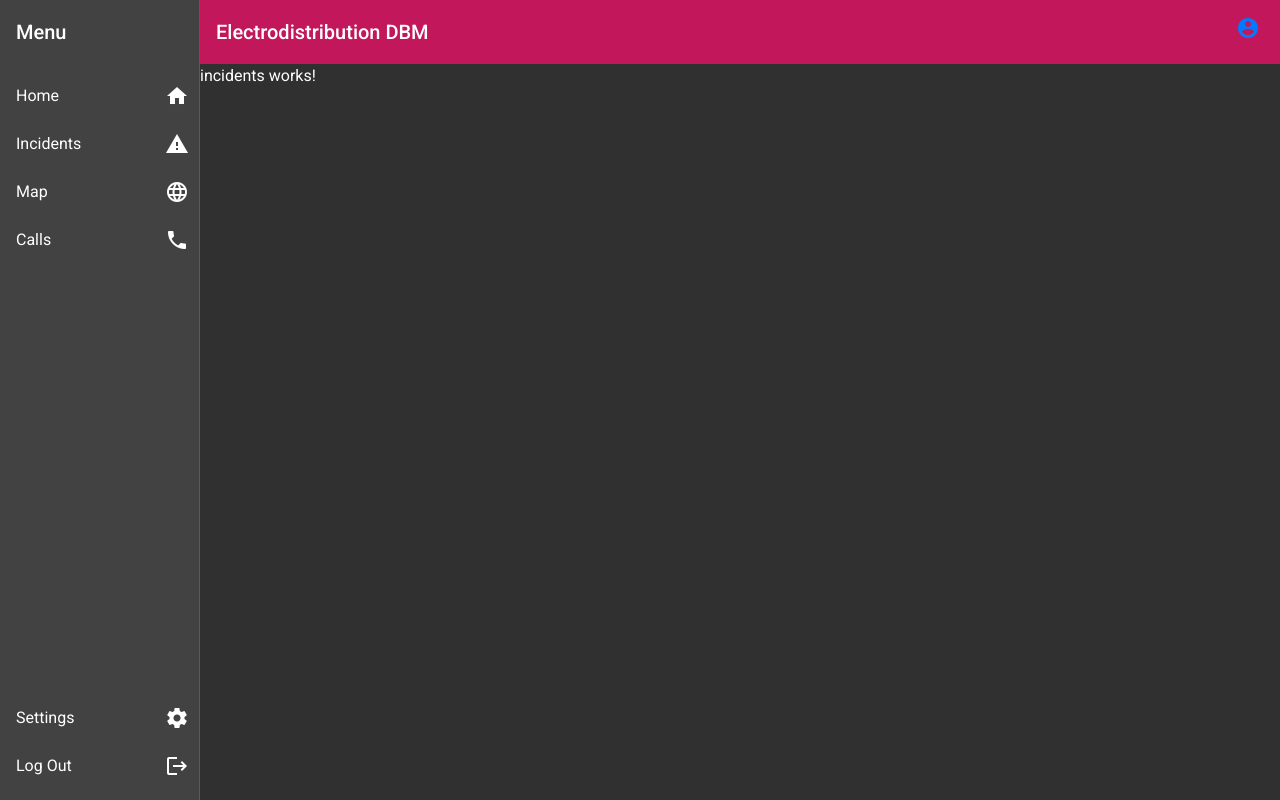
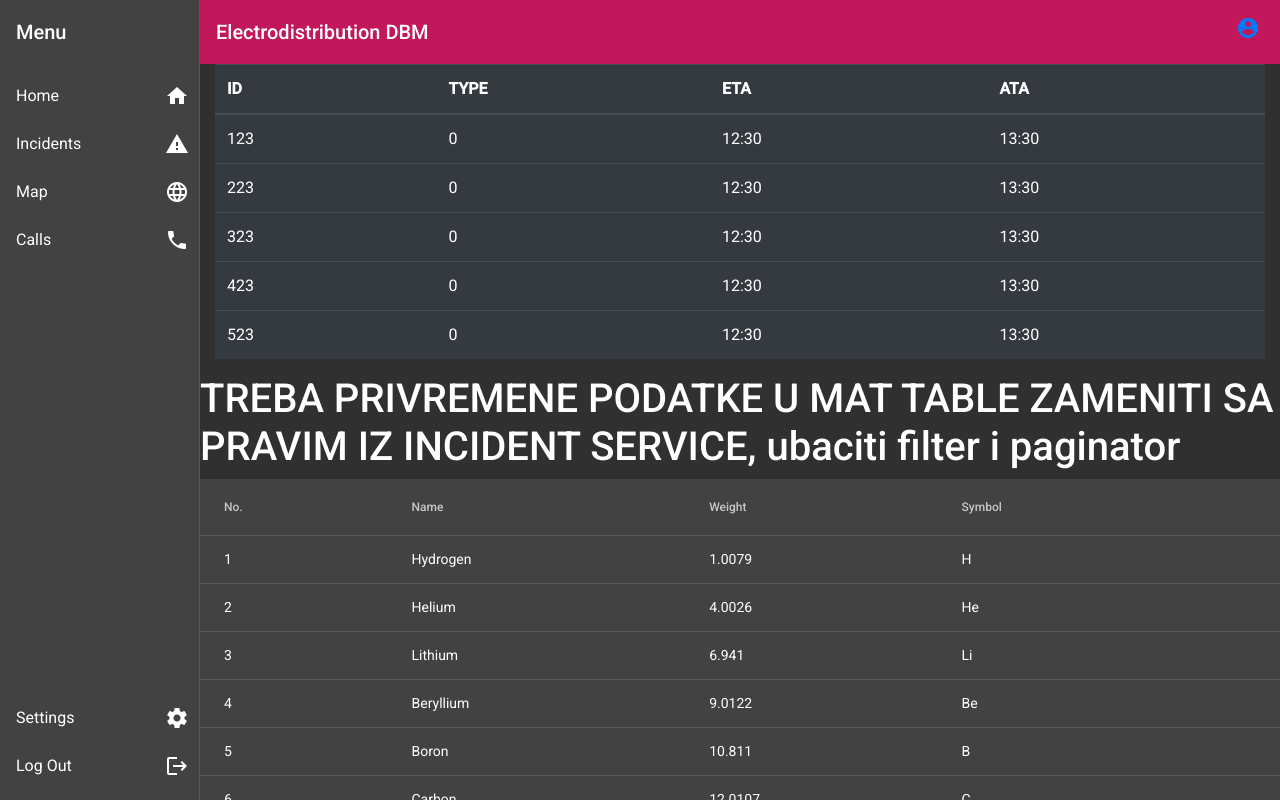
Before and after one commit to VDusanV/Web2Project, an Angular app in the folder electrodistribution-app/: page /incidents in a window 1280 px wide. Built offline with nearby package versions, Linux system fonts and the light colour scheme.

Commit message:
Add incident table.

```diff
--- a/electrodistribution-app/src/app/incidents/incidents.component.css
+++ b/electrodistribution-app/src/app/incidents/incidents.component.css
@@ -0,0 +1,3 @@
+table {
+    width: 100%;
+  }
--- a/electrodistribution-app/src/app/incidents/incidents.component.html
+++ b/electrodistribution-app/src/app/incidents/incidents.component.html
@@ -1,3 +1,54 @@
-<p>
-  incidents works!
-</p>
+<div class="container">
+  <table class="table table-dark">
+    <thead class="thead-dark">
+      <tr>
+          <th scope="col">ID</th>
+          <th scope="col">TYPE</th>
+          <th scope="col">ETA</th>
+          <th scope="col">ATA</th>
+      </tr>
+  </thead>
+  <tbody>
+    <tr *ngFor="let incident of allIncidents">
+      <td>{{incident.id}}</td>
+      <td>{{incident.typeOfInc.toString()}}</td>
+      <td>{{incident.eta}}</td>
+      <td>{{incident.ata}}</td>
+
+    </tr>
+  </tbody>
+  </table>
+</div>
+<h1>TREBA PRIVREMENE PODATKE U MAT TABLE ZAMENITI SA PRAVIM IZ INCIDENT SERVICE, ubaciti filter i paginator</h1>
+<table mat-table [dataSource]="dataSource" class="mat-elevation-z8">
+
+  <!--- Note that these columns can be defined in any order.
+        The actual rendered columns are set as a property on the row definition" -->
+
+  <!-- Position Column -->
+  <ng-container matColumnDef="position">
+    <th mat-header-cell *matHeaderCellDef> No. </th>
+    <td mat-cell *matCellDef="let element"> {{element.position}} </td>
+  </ng-container>
+
+  <!-- Name Column -->
+  <ng-container matColumnDef="name">
+    <th mat-header-cell *matHeaderCellDef> Name </th>
+    <td mat-cell *matCellDef="let element"> {{element.name}} </td>
+  </ng-container>
+
+  <!-- Weight Column -->
+  <ng-container matColumnDef="weight">
+    <th mat-header-cell *matHeaderCellDef> Weight </th>
+    <td mat-cell *matCellDef="let element"> {{element.weight}} </td>
+  </ng-container>
+
+  <!-- Symbol Column -->
+  <ng-container matColumnDef="symbol">
+    <th mat-header-cell *matHeaderCellDef> Symbol </th>
+    <td mat-cell *matCellDef="let element"> {{element.symbol}} </td>
+  </ng-container>
+
+  <tr mat-header-row *matHeaderRowDef="displayedColumns"></tr>
+  <tr mat-row *matRowDef="let row; columns: displayedColumns;"></tr>
+</table>
--- a/electrodistribution-app/src/app/incidents/incidents.component.ts
+++ b/electrodistribution-app/src/app/incidents/incidents.component.ts
@@ -1,15 +1,44 @@
 import { Component, OnInit } from '@angular/core';
+import { Incident } from '../entities/incident';
+import { IncidentService } from '../services/incident-service/incident.service';
+
+
+export interface PeriodicElement {
+  name: string;
+  position: number;
+  weight: number;
+  symbol: string;
+}
+
+const ELEMENT_DATA: PeriodicElement[] = [
+  {position: 1, name: 'Hydrogen', weight: 1.0079, symbol: 'H'},
+  {position: 2, name: 'Helium', weight: 4.0026, symbol: 'He'},
+  {position: 3, name: 'Lithium', weight: 6.941, symbol: 'Li'},
+  {position: 4, name: 'Beryllium', weight: 9.0122, symbol: 'Be'},
+  {position: 5, name: 'Boron', weight: 10.811, symbol: 'B'},
+  {position: 6, name: 'Carbon', weight: 12.0107, symbol: 'C'},
+  {position: 7, name: 'Nitrogen', weight: 14.0067, symbol: 'N'},
+  {position: 8, name: 'Oxygen', weight: 15.9994, symbol: 'O'},
+  {position: 9, name: 'Fluorine', weight: 18.9984, symbol: 'F'},
+  {position: 10, name: 'Neon', weight: 20.1797, symbol: 'Ne'},
+];
+
+
+
 
 @Component({
   selector: 'app-incidents',
   templateUrl: './incidents.component.html',
   styleUrls: ['./incidents.component.css']
 })
-export class IncidentsComponent implements OnInit {
+export class IncidentsComponent  {
 
-  constructor() { }
+  allIncidents: Array<Incident>;
+  displayedColumns: string[] = ['position', 'name', 'weight', 'symbol'];
+  dataSource = ELEMENT_DATA;
 
-  ngOnInit() {
+  constructor(private incidentService: IncidentService) {
+    this.allIncidents=incidentService.loadIncidents();
   }
 
 }
--- /dev/null
+++ b/electrodistribution-app/src/app/services/incident-service/incident.service.ts
@@ -0,0 +1,34 @@
+import { Injectable } from '@angular/core';
+import { IncidentType } from 'src/app/entities/enums/incident-type.enum';
+import { Incident } from 'src/app/entities/incident';
+
+@Injectable({
+  providedIn: 'root'
+})
+export class IncidentService {
+
+constructor() { }
+
+ loadIncidents(){
+   return this.mockedIncidents();
+ }
+
+ mockedIncidents(){
+   //iz ove funkcije dovlacimo sa servera podatke, ovo su samo fejk radi fronta
+   let allIncidents = new Array<Incident>();
+
+   const i1 = new Incident("123",IncidentType.Planned,1,false,"status1","12:30","13:30","30","15:00",10000,4,1000,"30.2.2021");
+   const i2 = new Incident("223",IncidentType.Planned,1,false,"status2","12:30","13:30","30","15:00",10000,4,1000,"30.2.2021");
+   const i3 = new Incident("323",IncidentType.Planned,1,false,"status3","12:30","13:30","30","15:00",10000,4,1000,"30.2.2021");
+   const i4 = new Incident("423",IncidentType.Planned,1,false,"status4","12:30","13:30","30","15:00",10000,4,1000,"30.2.2021");
+   const i5 = new Incident("523",IncidentType.Planned,1,false,"status5","12:30","13:30","30","15:00",10000,4,1000,"30.2.2021");
+
+  allIncidents.push(i1);
+  allIncidents.push(i2);
+  allIncidents.push(i3);
+  allIncidents.push(i4);
+  allIncidents.push(i5);
+
+  return allIncidents;
+ }
+}
```
Also changed, not shown: electrodistribution-app/src/app/app.module.ts (+10 -2 lines), electrodistribution-app/src/app/services/registration/registration.service.ts (deleted, +0 -10 lines), 2 other files (tests, documents, lock files or other folders).
